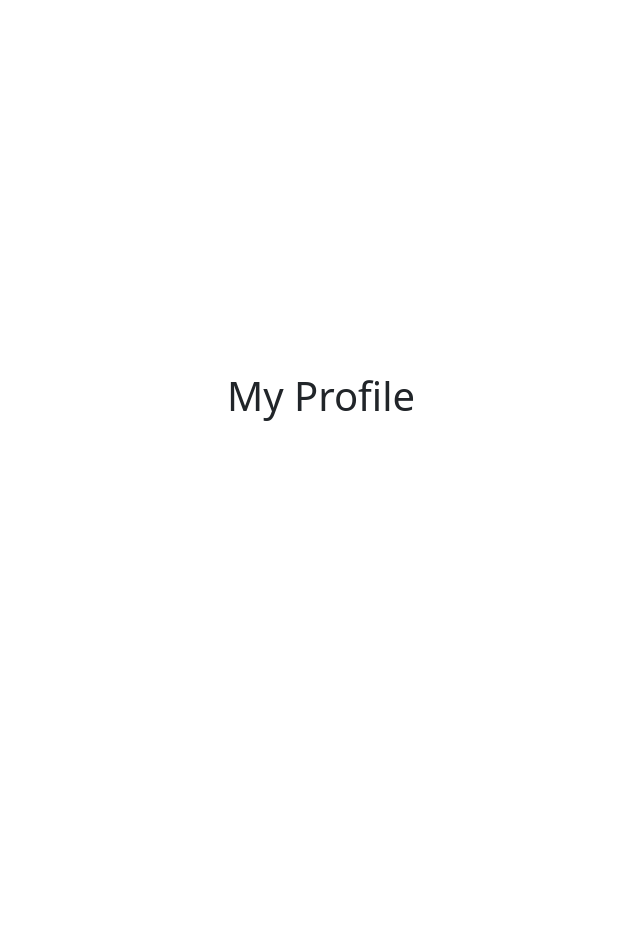
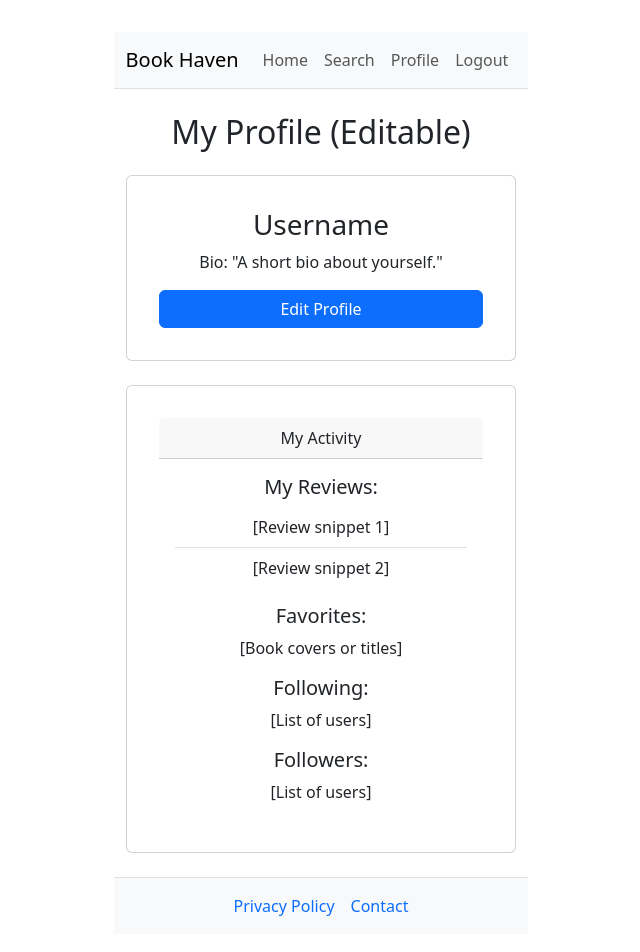
Before and after one commit to jh991205/book_sharing, a React (Vite) app in the folder Frontend/: page /profile in a window 1280 px wide. Shown: the top 952 px of the page, without its empty margins (319-959 px from the left). Before the commit the page ends 800 px from the top, so only its background shows below. Built offline with nearby package versions, Linux system fonts and the light colour scheme.

Commit message:
Created profile page and added entry to it on login/signup page

```diff
--- a/Frontend/src/pages/Login/index.tsx
+++ b/Frontend/src/pages/Login/index.tsx
@@ -1,6 +1,7 @@
 import { useState } from "react";
 import LoginForm from "./loginForm";
 import RegisterForm from "./registerForm";
+import { Link } from "react-router-dom";
 
 export default function Login() {
   const [activeTab, setActiveTab] = useState<"login" | "register">("login");
@@ -29,6 +30,9 @@ export default function Login() {
           >
             Register
           </button>
+          <Link to="/profile" className="btn btn-outline-secondary">
+            Profile
+          </Link>
         </div>
 
         {activeTab === "login" ? <LoginForm /> : <RegisterForm />}
--- a/Frontend/src/pages/Profile/index.tsx
+++ b/Frontend/src/pages/Profile/index.tsx
@@ -1,9 +1,88 @@
-const Profile = () => {
+import { Link } from "react-router-dom";
+
+export default function Profile() {
   return (
     <div>
-      <h1>My Profile</h1>
+      <nav className="navbar navbar-expand-lg navbar-light bg-light border-bottom">
+        <div className="container">
+          <Link className="navbar-brand" to="/">
+            {/* <img
+              src="/logo.png" // Replace with your logo path
+              alt="Book Haven Logo"
+              width="30"
+              height="30"
+              className="d-inline-block align-top me-2"
+            /> */}
+            Book Haven
+          </Link>
+          <div className="collapse navbar-collapse" id="navbarNav">
+            <ul className="navbar-nav ms-auto">
+              <li className="nav-item">
+                <Link className="nav-link" to="/">
+                  Home
+                </Link>
+              </li>
+              <li className="nav-item">
+                <Link className="nav-link" to="/search">
+                  Search
+                </Link>
+              </li>
+              <li className="nav-item">
+                <Link className="nav-link" to="/profile">
+                  Profile
+                </Link>
+              </li>
+              <li className="nav-item">
+                <Link className="nav-link" to="/logout">
+                  Logout
+                </Link>
+              </li>
+            </ul>
+          </div>
+        </div>
+      </nav>
+
+      {/* Main Content */}
+      <div className="container mt-4">
+        <h2 className="text-center mb-4">My Profile (Editable)</h2>
+
+        {/* Profile Information Card */}
+        <div className="card mb-4">
+          <h3>Username</h3>
+          <p>Bio: "A short bio about yourself."</p>
+          <button className="btn btn-primary">Edit Profile</button>
+        </div>
+
+        {/* Activity Section */}
+        <div className="card">
+          <div className="card-header">My Activity</div>
+          <div className="card-body">
+            <h5 className="card-title">My Reviews:</h5>
+            <ul className="list-group list-group-flush mb-3">
+              <li className="list-group-item">[Review snippet 1]</li>
+              <li className="list-group-item">[Review snippet 2]</li>
+            </ul>
+            <h5 className="card-title">Favorites:</h5>
+            <p className="card-text">[Book covers or titles]</p>
+            <h5 className="card-title">Following:</h5>
+            <p className="card-text">[List of users]</p>
+            <h5 className="card-title">Followers:</h5>
+            <p className="card-text">[List of users]</p>
+          </div>
+        </div>
+      </div>
+
+      {/* Footer */}
+      <footer className="bg-light border-top mt-4 py-3">
+        <div className="container text-center">
+          <Link className="text-decoration-none me-3" to="/privacy">
+            Privacy Policy
+          </Link>
+          <Link className="text-decoration-none" to="/contact">
+            Contact
+          </Link>
+        </div>
+      </footer>
     </div>
   );
-};
-
-export default Profile;
+}
```
